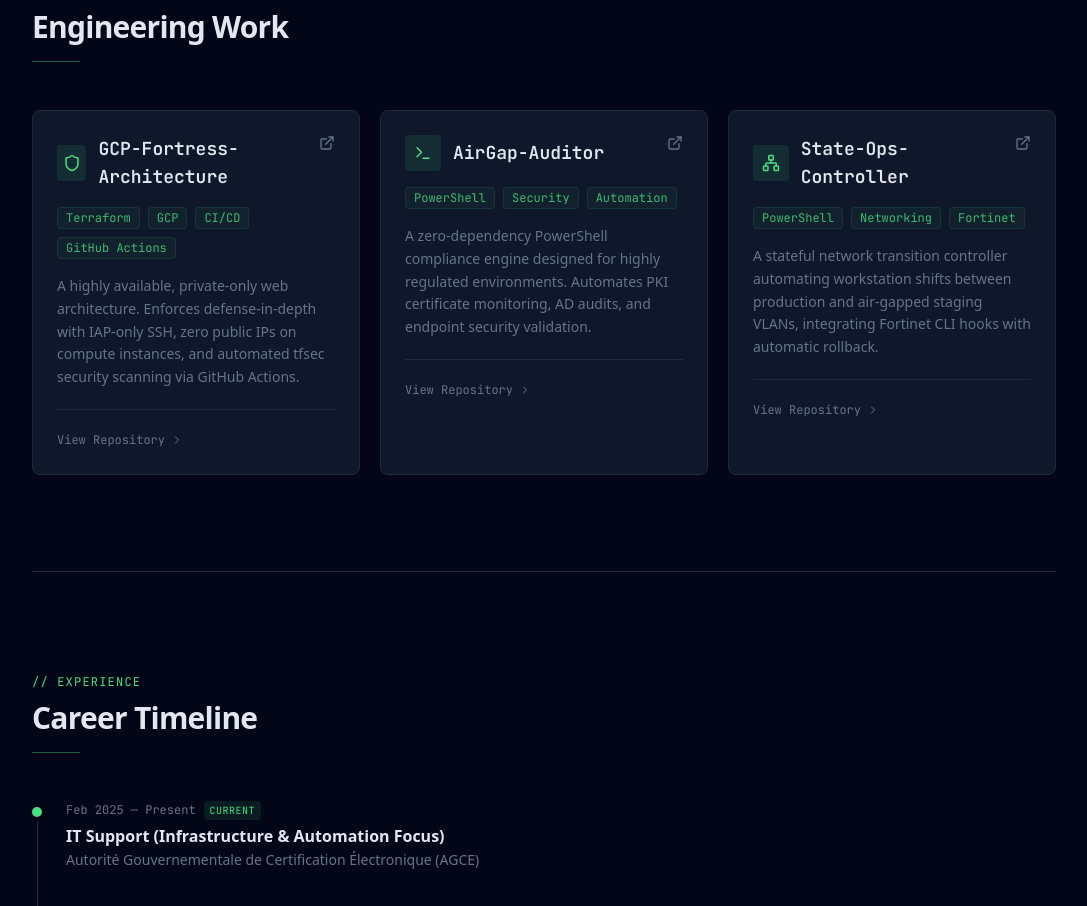
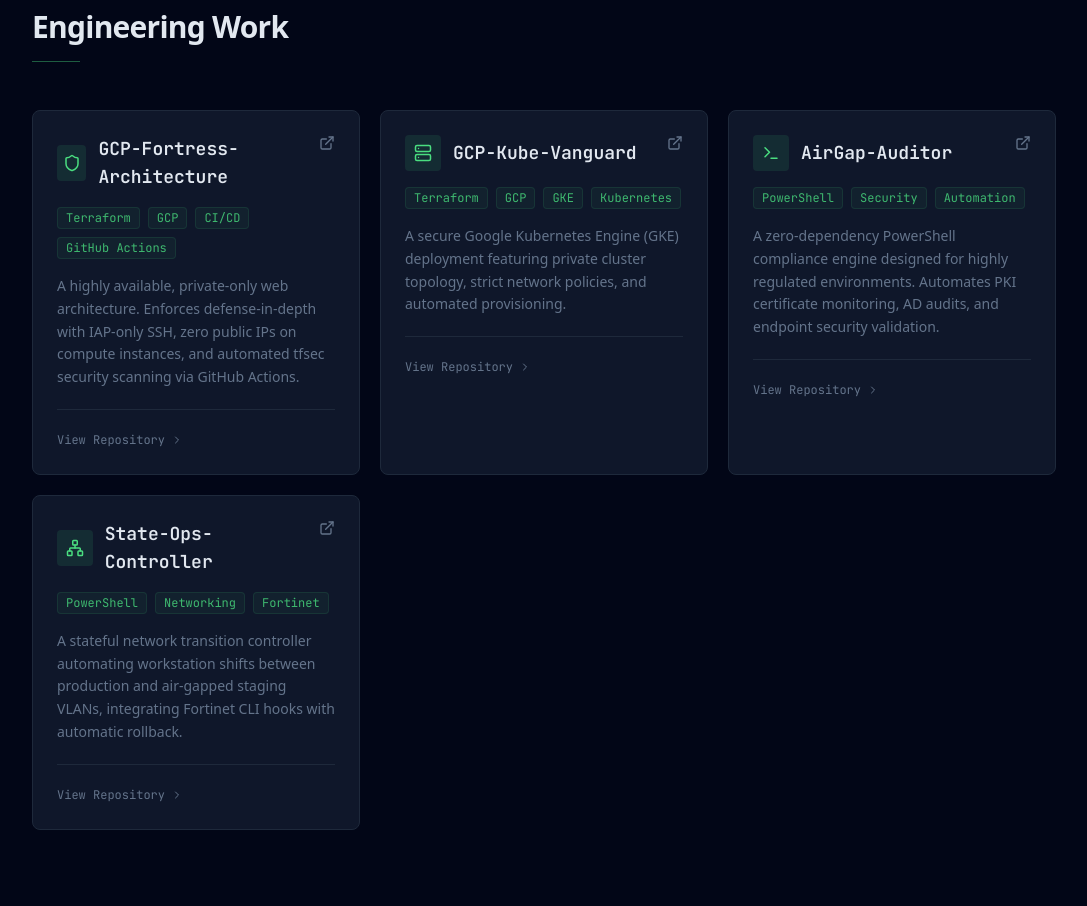
Before and after one commit to s3nafps/Portfolio, a Next.js app: page / in a window 1280 px wide. Shown: the part 920-1826 px from the top of the page, without its empty margins (96-1183 px from the left). Built offline with nearby package versions, Linux system fonts and the light colour scheme.

Commit message:
Add GCP-Kube-Vanguard to projects

```diff
--- a/src/app/page.tsx
+++ b/src/app/page.tsx
@@ -8,6 +8,7 @@ import {
   Terminal,
   Shield,
   Network,
+  Server,
   ExternalLink,
   ChevronRight,
   ArrowUp,
@@ -30,6 +31,14 @@ const PROJECTS = [
     description:
       "A highly available, private-only web architecture. Enforces defense-in-depth with IAP-only SSH, zero public IPs on compute instances, and automated tfsec security scanning via GitHub Actions.",
     link: "https://github.com/s3nafps/GCP-Fortress-Architecture",
+  },
+  {
+    title: "GCP-Kube-Vanguard",
+    icon: Server,
+    tags: ["Terraform", "GCP", "GKE", "Kubernetes"],
+    description:
+      "A secure Google Kubernetes Engine (GKE) deployment featuring private cluster topology, strict network policies, and automated provisioning.",
+    link: "https://github.com/s3nafps/GCP-Kube-Vanguard",
   },
   {
     title: "AirGap-Auditor",
```
Also changed, not shown: 1 other file (tests, documents, lock files or other folders).
